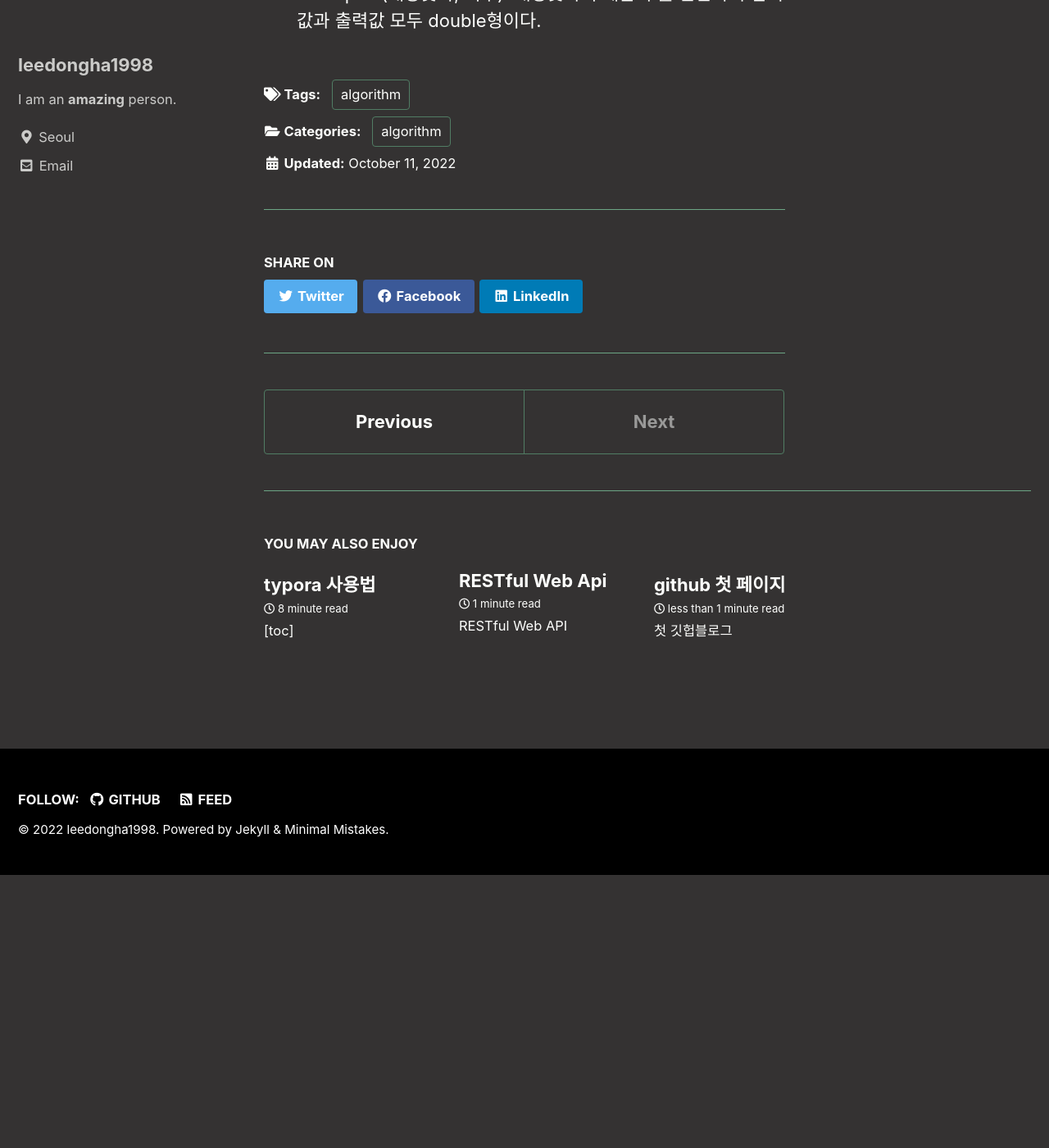
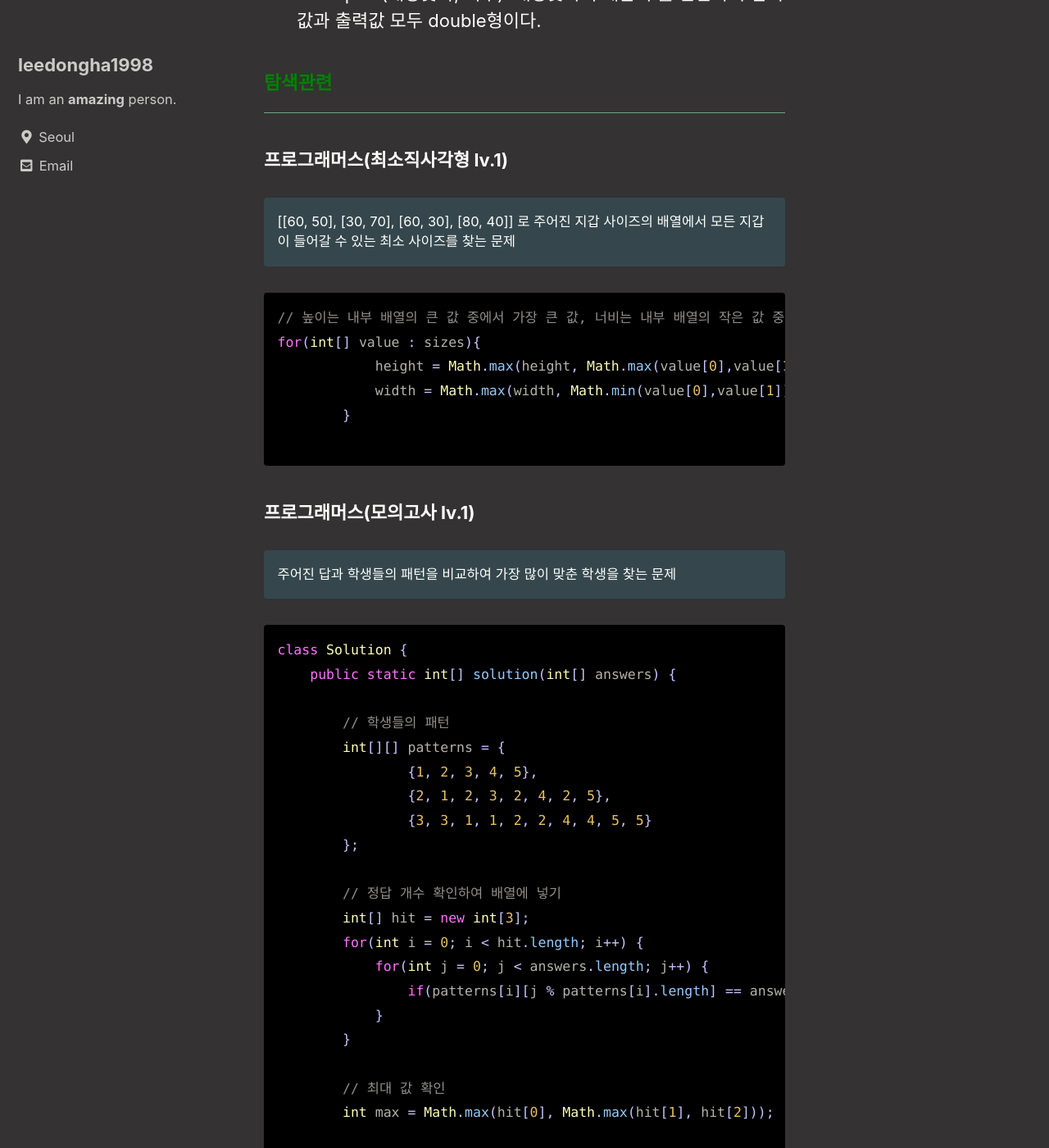
Before and after one commit to leedongha1998/leedongha1998.github.io, a Jekyll site: the page built from _posts/2022-10-11-java algorithm.md, in a window 1280 px wide and 1400 px high, scrolled down 10169 px. Shown: the whole window at 82% size. Built offline with Jekyll 4.4.1, drawn with Linux system fonts in a browser that asks for light colours; cached includes are drawn as plain includes; before the commit the page ends 11236 px from its top, so only the background shows below that; some of the changed text lies outside the part shown.

Commit message:
22-10-30 알고리즘

````diff
--- a/_posts/2022-10-11-java algorithm.md
+++ b/_posts/2022-10-11-java algorithm.md
@@ -419,3 +419,75 @@ String str = Integer.toBinaryString(b);
 ---
 
 - Math.pow(대상숫자, 지수) :대상숫자의 제곱 수를 반환하며 입력값과 출력값 모두 double형이다.
+
+
+
+
+
+##### <span style="color:green;">탐색관련</span>
+
+---
+
+###### 프로그래머스(최소직사각형 lv.1)
+
+{: .notice--info}
+
+[[60, 50], [30, 70], [60, 30], [80, 40]] 로 주어진 지갑 사이즈의 배열에서 모든 지갑이 들어갈 수 있는 최소 사이즈를 찾는 문제
+
+
+
+```java
+// 높이는 내부 배열의 큰 값 중에서 가장 큰 값, 너비는 내부 배열의 작은 값 중에 최대값으로 해결
+for(int[] value : sizes){
+            height = Math.max(height, Math.max(value[0],value[1]));
+            width = Math.max(width, Math.min(value[0],value[1]));
+        }
+
+```
+
+
+
+###### 프로그래머스(모의고사 lv.1)
+
+{: .notice--info}
+
+주어진 답과 학생들의 패턴을 비교하여 가장 많이 맞춘 학생을 찾는 문제
+
+
+
+```java
+class Solution {
+    public static int[] solution(int[] answers) {
+
+        // 학생들의 패턴
+        int[][] patterns = {
+                {1, 2, 3, 4, 5},
+                {2, 1, 2, 3, 2, 4, 2, 5},
+                {3, 3, 1, 1, 2, 2, 4, 4, 5, 5}
+        };
+
+        // 정답 개수 확인하여 배열에 넣기
+        int[] hit = new int[3];
+        for(int i = 0; i < hit.length; i++) {
+            for(int j = 0; j < answers.length; j++) {
+                if(patterns[i][j % patterns[i].length] == answers[j]) hit[i]++;
+            }
+        }
+
+        // 최대 값 확인
+        int max = Math.max(hit[0], Math.max(hit[1], hit[2]));
+
+        // 가장 많이 맞춘 학생 조사
+        List<Integer> list = new ArrayList<>();
+        for(int i = 0; i < hit.length; i++)
+            if(max == hit[i]) list.add(i + 1);
+
+        // list -> 배열로 변환
+        int[] answer = new int[list.size()];
+        int cnt = 0;
+        for(int num : list)
+            answer[cnt++] = num;
+        return answer;
+    }
+}
+```
````
